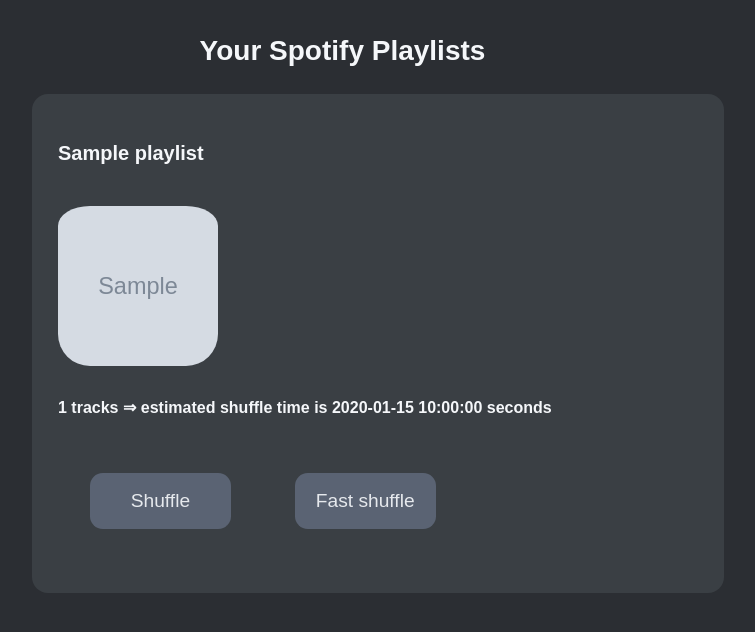
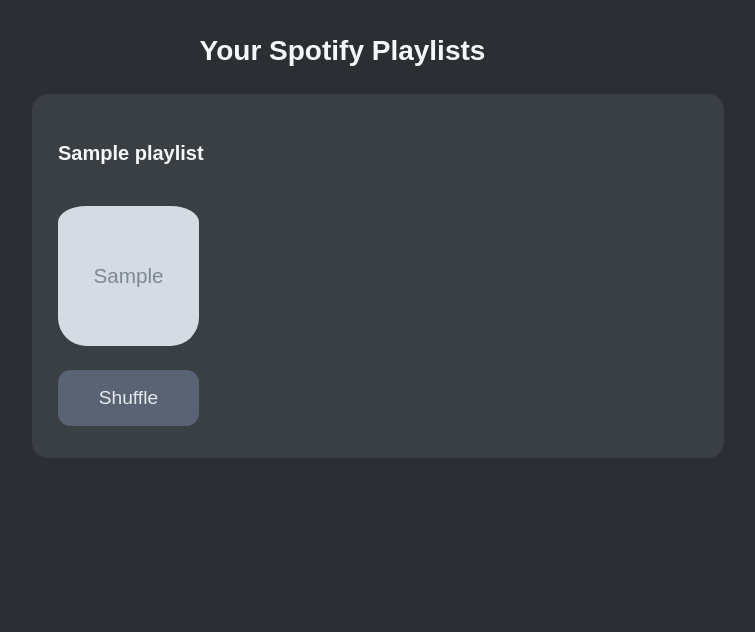
Before and after one commit to G-Chist/spotify_shuffler, a Flask app: template templates/playlists.html in a window 1280 px wide. Shown: the top 632 px of the page, without its empty margins (282-1037 px from the left). Run offline with Flask 3, Linux system fonts and the light colour scheme; the template is opened without the code that fills it: most values are stand-ins (such as "Sample title", 1, 10 or a date in 2020); grey boxes marked "Sample" are stand-in pictures.

Commit message:
Shuffle replaced by fast shuffle

```diff
--- a/app.py
+++ b/app.py
@@ -194,7 +194,7 @@ def playlists():
     return render_template("playlists.html", playlists=playlists_display_format)  # Render the playlists in the HTML
 
 
-# Route to handle shuffle button click (receives playlist ID)
+# OUTDATED: Route to handle shuffle button click (receives playlist ID)
 @app.route('/shuffle_playlist/<playlist_id>', methods=['GET'])  # Define the route to shuffle a playlist
 def shuffle_playlist(playlist_id):
     shuffle_start_time = time.time()  # Get time (in seconds) when shuffling started
@@ -224,7 +224,7 @@ def shuffle_playlist(playlist_id):
     return redirect(url_for('playlists'))  # Redirect back to the playlists page
 
 
-# Route to handle clear button click (receives playlist ID)
+# Route to handle shuffle button click (receives playlist ID)
 @app.route('/fast_shuffle_playlist/<playlist_id>', methods=['GET'])  # Define the route to shuffle a playlist
 def fast_shuffle_playlist(playlist_id):
     shuffle_start_time = time.time()  # Get time (in seconds) when shuffling started
--- a/static/style.css
+++ b/static/style.css
@@ -63,7 +63,7 @@ li {
 }
 
 .shuffle_button {
-    margin: 2.5vw 2.5vw; /* Ensure there is space between buttons */
+    margin: 2vh 0vw 0vh 0vw; /* Ensure there is space between buttons */
     display: inline-block; /* display in 1 line with other buttons */
     width: max(11vw, 11vh);  /* larger value between 11% of viewport width or height */
     height: 7vh;
@@ -87,7 +87,7 @@ li {
 }
 
 .fast_shuffle_button {
-    margin: 2.5vw 2.5vw; /* Ensure there is space between buttons */
+    margin: 2vh 0vw 0vh 0vw; /* Ensure there is space between buttons (top, left, bottom, right) */
     display: inline-block; /* display in 1 line with other buttons */
     width: max(11vw, 11vh);  /* larger value between 11% of viewport width or height */
     height: 7vh;
@@ -126,8 +126,8 @@ li {
 }
 
 .content img {
-    width: 20vh;
-    height: 20vh;
+    width: max(11vw, 11vh);  /* larger value between 11% of viewport width or height */
+    height: max(11vw, 11vh);  /* larger value between 11% of viewport width or height */
     padding: 2vh 0vw 0.5vh 0vw;  /* Top, right, bottom, left padding */
     border-radius: 20%; /* Round corners */
 }
--- a/templates/playlists.html
+++ b/templates/playlists.html
@@ -38,15 +38,17 @@
                         {% else %}  <!-- If no image is available -->
                             <p>No image available</p>  <!-- Display a message indicating the absence of an image -->
                         {% endif %}  <!-- End of the image check -->
-                        <h3>{{ playlist.length }} tracks <b>&#8658;</b> estimated shuffle time is {{ playlist.estimated_shuffle_time }} seconds</h3> <!-- Display track count and estimated shuffle time -->
+                        <!-- <h3>{{ playlist.length }} tracks <b>&#8658;</b> estimated shuffle time is {{ playlist.estimated_shuffle_time }} seconds</h3> -->
 
                         <div class="button_container">
-                            <form action="{{ url_for('shuffle_playlist', playlist_id=playlist.id) }}" method="GET">  <!-- Form to handle the shuffle action for the playlist -->
-                                <button type="submit" class="shuffle_button">Shuffle</button>  <!-- Button to submit the form and trigger the shuffle action -->
+                            <!--
+                            <form action="{{ url_for('shuffle_playlist', playlist_id=playlist.id) }}" method="GET">
+                                <button type="submit" class="shuffle_button">Shuffle</button>
                             </form>
+                            -->
 
                             <form action="{{ url_for('fast_shuffle_playlist', playlist_id=playlist.id) }}" method="GET">  <!-- Form to handle the fast_shuffle action for the playlist -->
-                                <button type="submit" class="fast_shuffle_button">Fast shuffle</button>  <!-- Button to submit the form and trigger the fast shuffle action -->
+                                <button type="submit" class="fast_shuffle_button">Shuffle</button>  <!-- Button to submit the form and trigger the fast shuffle action -->
                             </form>
                         </div>
 
```
